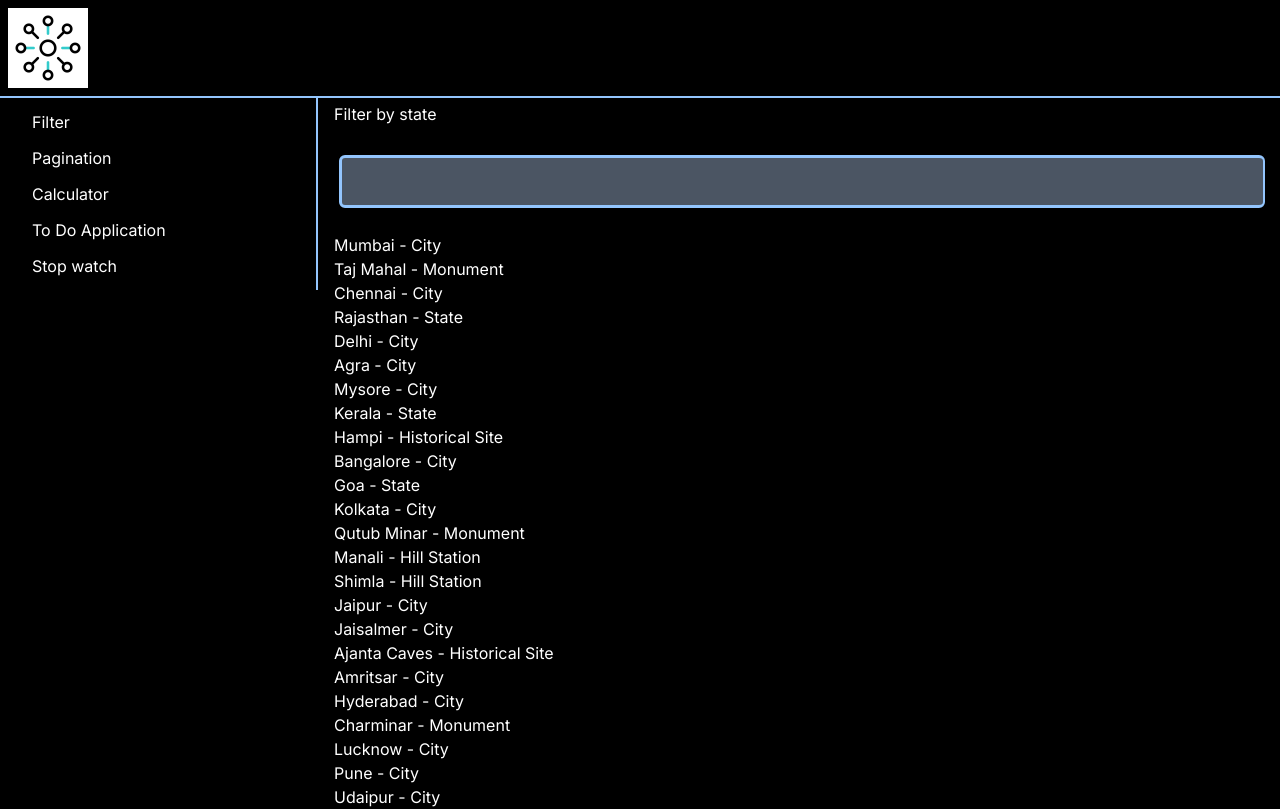
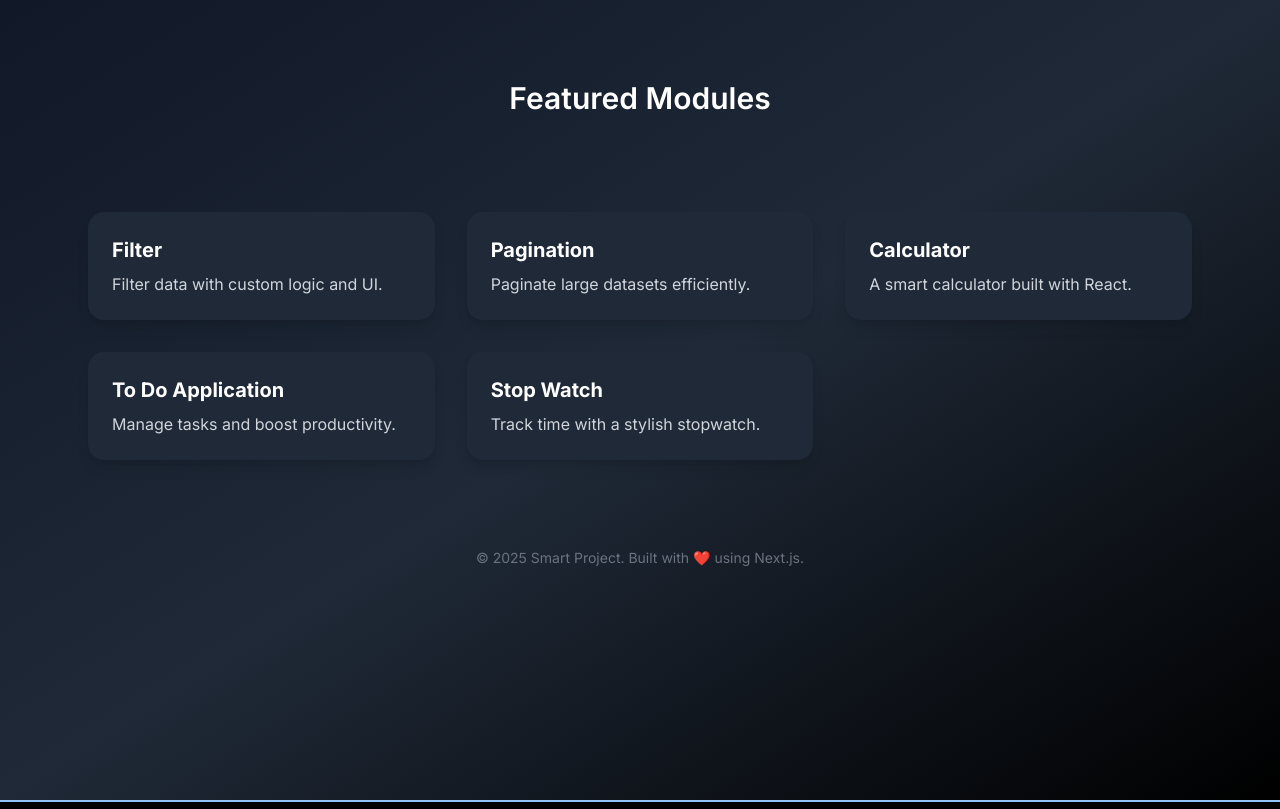
Before and after one commit to Ananya-12-cpu/My-Components, a Next.js app: page / in a window 1280 px wide. Shown: the top 809 px of the page. Built offline with nearby package versions, Linux system fonts and the light colour scheme.

Commit message:
landing page design done

```diff
--- a/package.json
+++ b/package.json
@@ -11,7 +11,7 @@
   "dependencies": {
     "@reduxjs/toolkit": "^2.6.0",
     "axios": "1.7.7",
-    "framer-motion": "11.11.9",
+    "framer-motion": "^11.11.9",
     "lodash": "4.17.21",
     "next": "14.0.3",
     "next-qrcode": "2.5.1",
--- a/src/app/layoutProvider.tsx
+++ b/src/app/layoutProvider.tsx
@@ -7,8 +7,9 @@ import Image from "next/image";
 function LayoutProvider({ children }: any) {
   return (
     <>
-      <div className="grid grid-cols-1 gap-1 border-b-2 border-blue-300 p-2">
-        <div>
+      <div className="grid grid-cols-1 gap-1 border-b-2 border-blue-300 ">
+        {children}
+        {/* <div>
           <Image src={"/connection.gif"} alt="" width={80} height={50} />
         </div>
       </div>
@@ -18,7 +19,7 @@ function LayoutProvider({ children }: any) {
           <SideNav />
         </div>
 
-        <div className="col-span-9">{children}</div>
+        <div className="col-span-9">{children}</div> */}
       </div>
     </>
   );
--- a/src/app/page.tsx
+++ b/src/app/page.tsx
@@ -1,12 +1,64 @@
-import Image from "next/image";
-import SideNav from "./components/SideNav";
-import FilterPage from "./filter/page";
+
+
+"use client"
+
+import { motion } from "framer-motion";
+import Link from "next/link";
+// import { Button } from "@/components/ui/button";
+
+const modules = [
+  {
+    name: "Filter",
+    description: "Filter data with custom logic and UI.",
+    route: "/filter",
+  },
+  {
+    name: "Pagination",
+    description: "Paginate large datasets efficiently.",
+    route: "/pagination",
+  },
+  {
+    name: "Calculator",
+    description: "A smart calculator built with React.",
+    route: "/calculator",
+  },
+  {
+    name: "To Do Application",
+    description: "Manage tasks and boost productivity.",
+    route: "/coming-soon",
+  },
+  {
+    name: "Stop Watch",
+    description: "Track time with a stylish stopwatch.",
+    route: "/stopwatch",
+  },
+];
 
 export default function Home() {
   return (
-    <>
-     <FilterPage/>
-    {/* <p  className="text-white">Filter component</p> */}
-    </>
+    <div className="min-h-screen bg-gradient-to-br from-gray-900 via-gray-800 to-black text-white">
+
+
+      <main className="max-w-6xl mx-auto px-6 py-12">
+        <h2 className="text-3xl font-semibold text-center mb-24 mt-8">Featured Modules</h2>
+        <div className="grid grid-cols-1 sm:grid-cols-2 lg:grid-cols-3 gap-8">
+          {modules.map((mod, idx) => (
+            <Link key={mod.name} href={mod.route}>
+              <motion.div
+                whileHover={{ scale: 1.05 }}
+                className="bg-gray-800 p-6 rounded-2xl shadow-lg hover:shadow-2xl transition-all cursor-pointer"
+              >
+                <h3 className="text-xl font-bold mb-2">{mod.name}</h3>
+                <p className="text-gray-300">{mod.description}</p>
+              </motion.div>
+            </Link>
+          ))}
+        </div>
+      </main>
+
+      <footer className="text-center text-gray-500 text-sm py-10">
+        &copy; {new Date().getFullYear()} Smart Project. Built with ❤️ using Next.js.
+      </footer>
+    </div>
   );
 }
```
